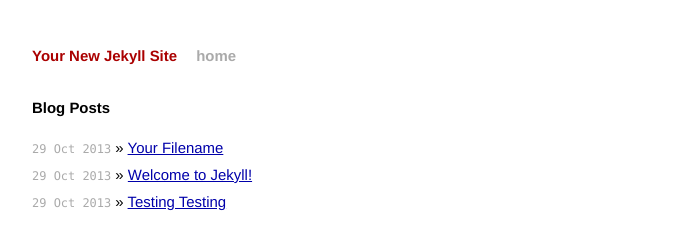
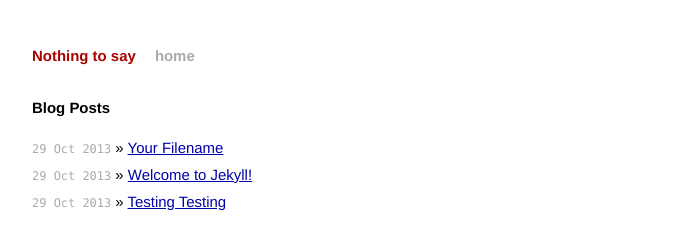
Before and after one commit to btel/btel.github.io, a Jekyll site: the page built from index.html, in a window 1280 px wide. Shown: the top 240 px of the page, without its empty margins (294-985 px from the left). Built offline with Jekyll 4.4.1, drawn with Linux system fonts in a browser that asks for light colours; Markdown is read by kramdown in place of the engine named in the settings.

Commit message:
changed title

```diff
--- a/_config.yml
+++ b/_config.yml
@@ -1,3 +1,3 @@
-name: Your New Jekyll Site
+name: Nothing to say
 markdown: redcarpet
 pygments: true
```
